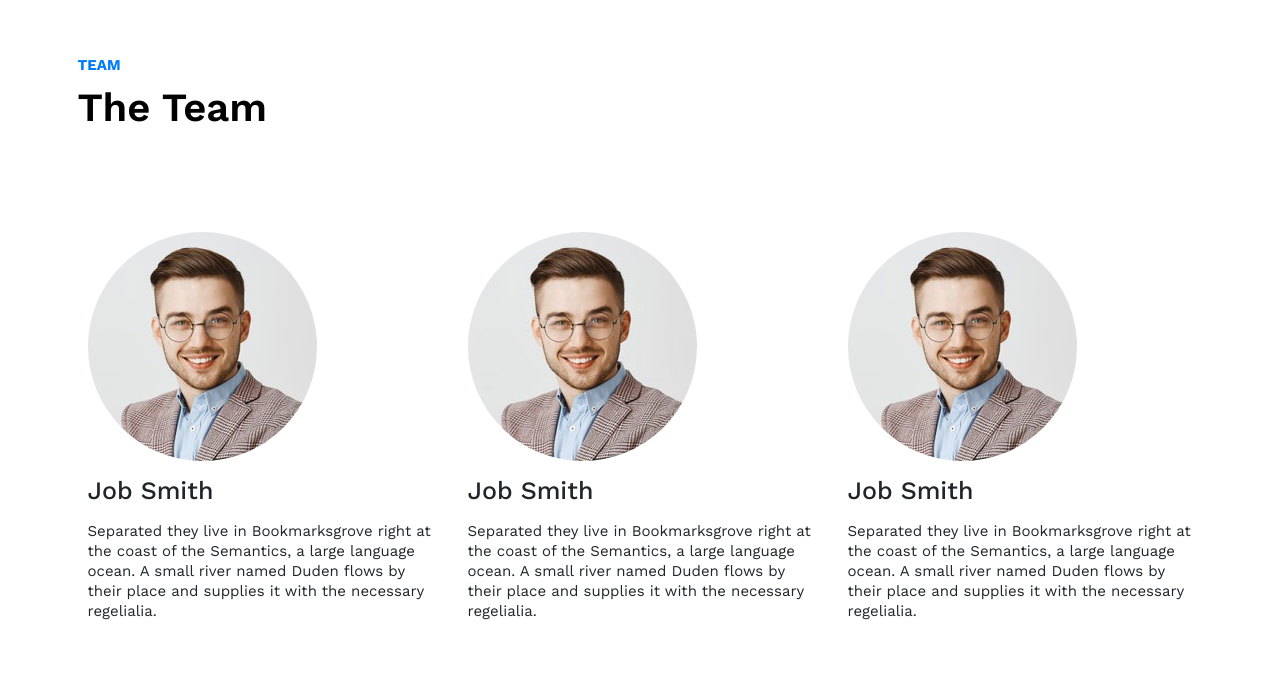
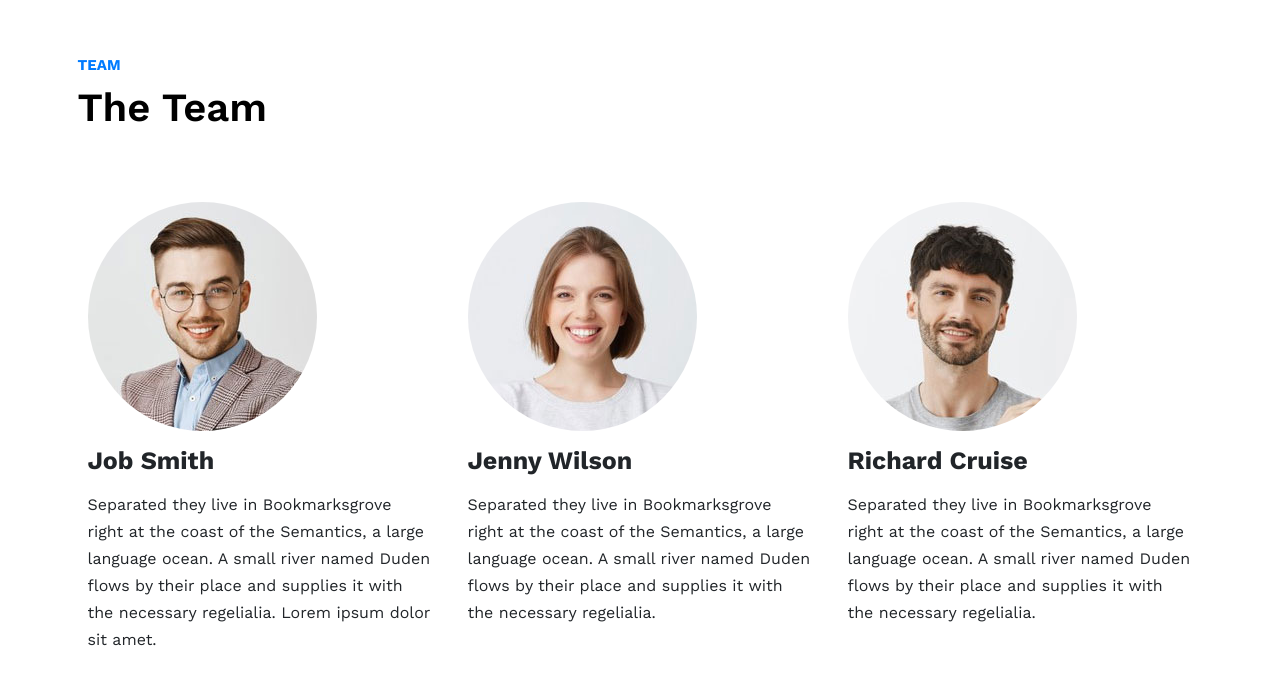
Before and after one commit to DaoNgocAnhKhoi/BasicHTMLWebsite, a plain HTML site: page index.html in a window 1280 px wide. Shown: the part 6520-7204 px from the top of the page. Drawn offline with nearby package versions, Linux system fonts and the light colour scheme.

Commit message:
fixed teams layout

```diff
--- a/index.html
+++ b/index.html
@@ -602,21 +602,21 @@
                 <div class="col-4">
                     <div class="teams__member">
                         <img class="rounded-circle" src="./images/person_1.jpg" alt="">
-                        <h1>Job Smith</h1>
+                        <h1 class="fw-bold">Job Smith</h1>
+                        <p>Separated they live in Bookmarksgrove right at the coast of the Semantics, a large language ocean. A small river named Duden flows by their place and supplies it with the necessary regelialia. Lorem ipsum dolor sit amet.</p>
+                    </div>
+                </div>
+                <div class="col-4">
+                    <div class="teams__member">
+                        <img class="rounded-circle" src="./images/person_2.jpg" alt="">
+                        <h1 class="fw-bold">Jenny Wilson</h1>
                         <p>Separated they live in Bookmarksgrove right at the coast of the Semantics, a large language ocean. A small river named Duden flows by their place and supplies it with the necessary regelialia.</p>
                     </div>
                 </div>
                 <div class="col-4">
                     <div class="teams__member">
-                        <img class="rounded-circle" src="./images/person_1.jpg" alt="">
-                        <h1>Job Smith</h1>
-                        <p>Separated they live in Bookmarksgrove right at the coast of the Semantics, a large language ocean. A small river named Duden flows by their place and supplies it with the necessary regelialia.</p>
-                    </div>
-                </div>
-                <div class="col-4">
-                    <div class="teams__member">
-                        <img class="rounded-circle" src="./images/person_1.jpg" alt="">
-                        <h1>Job Smith</h1>
+                        <img class="rounded-circle" src="./images/person_3.jpg" alt="">
+                        <h1 class="fw-bold">Richard Cruise</h1>
                         <p>Separated they live in Bookmarksgrove right at the coast of the Semantics, a large language ocean. A small river named Duden flows by their place and supplies it with the necessary regelialia.</p>
                     </div>
                 </div>
--- a/sass/Layouts/_teams.scss
+++ b/sass/Layouts/_teams.scss
@@ -1,6 +1,6 @@
 .teams {
     .title {
-        margin-bottom: 10rem;
+        margin-bottom: 7rem;
     }
 
     &__member {
@@ -11,8 +11,8 @@
         }
 
         p {
-            font-size: 1.5rem;
-            line-height: 2rem;
+            font-size: 1.6rem;
+            line-height: 2.7rem;
         }
     }
 }
```
Also changed, not shown: css/main.css.
